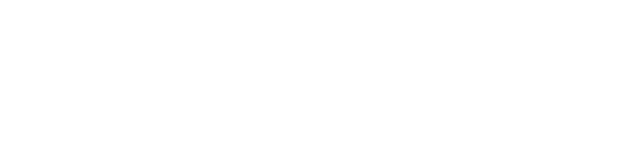
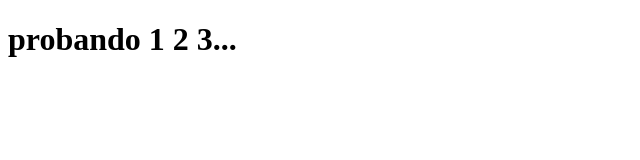
Before and after one commit to SebastVelez/test-git, a plain HTML site: page index.html in a window 1280 px wide. Shown: the whole page, without its empty margins (0-640 px from the left). Drawn offline with Linux system fonts and the light colour scheme.

Commit message:
add title to html

```diff
--- a/index.html
+++ b/index.html
@@ -5,5 +5,7 @@
     <meta name="viewport" content="width=device-width, initial-scale=1.0" />
     <title>Document</title>
   </head>
-  <body></body>
+  <body>
+    <h1>probando 1 2 3...</h1>
+  </body>
 </html>
```
Also changed, not shown: notas.txt.
